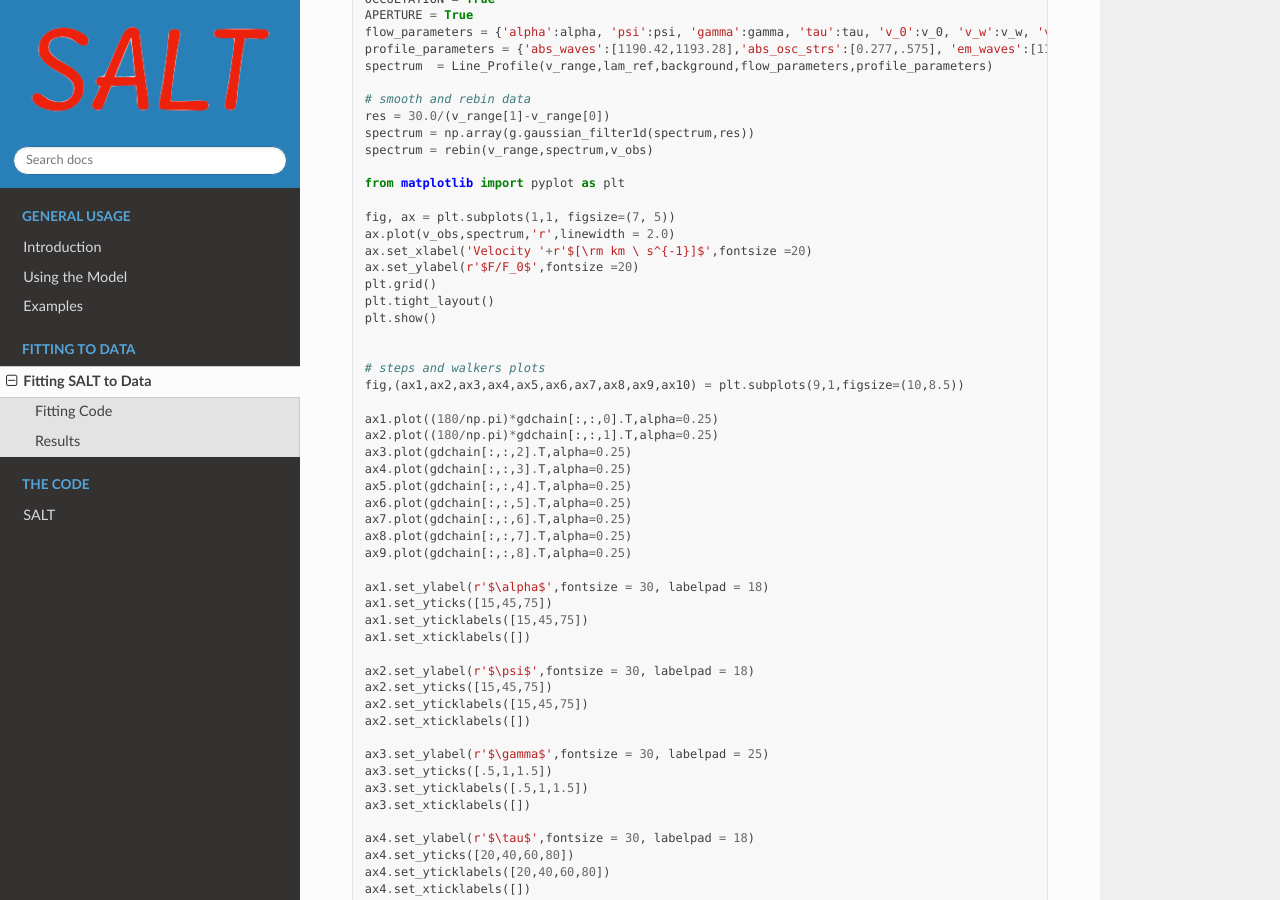
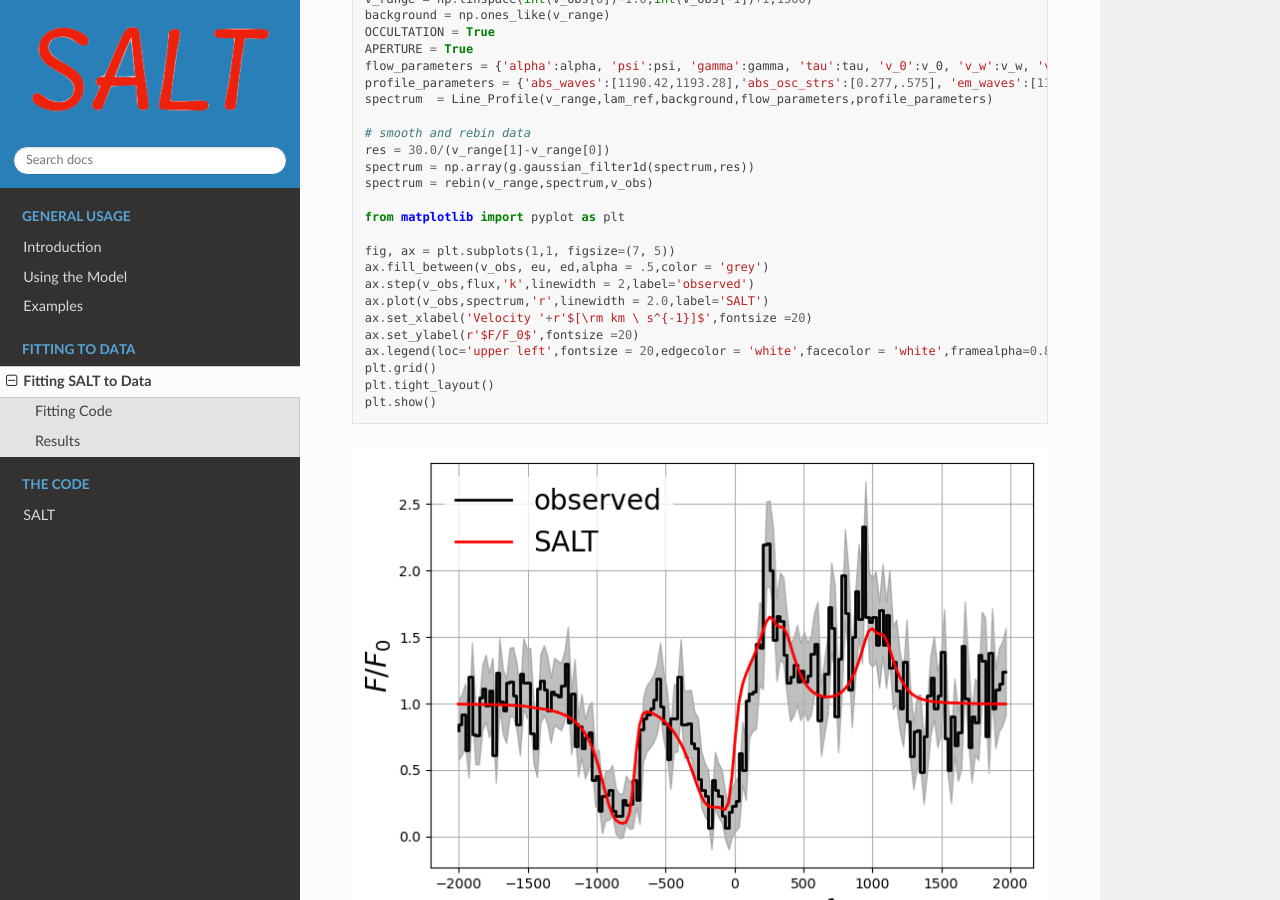
Before and after one commit to CodyCarr/SALT, a Sphinx documentation site: the page built from docs/source/fitting.rst, in a window 1280 px wide and 900 px high, scrolled down 3003 px. Built offline with Sphinx 7.4.7 and the Read the Docs theme 2.0.0, drawn with Linux system fonts in a browser that asks for light colours; some of the changed text lies outside the part shown.

Commit message:
added figure

```diff
--- a/docs/source/fitting.rst
+++ b/docs/source/fitting.rst
@@ -117,6 +117,8 @@ Here we analyize the results of the model fitting.
     v_obs = data[:,0]
     flux = data[:,1]
     error = data[:,2]
+    eu = flux+error
+    ed = flux-error
 
     # get chains
     chain = np.genfromtxt('0911_chains.txt')
@@ -173,13 +175,21 @@ Here we analyize the results of the model fitting.
     from matplotlib import pyplot as plt
 
     fig, ax = plt.subplots(1,1, figsize=(7, 5))
-    ax.plot(v_obs,spectrum,'r',linewidth = 2.0)
+    ax.fill_between(v_obs, eu, ed,alpha = .5,color = 'grey')
+    ax.step(v_obs,flux,'k',linewidth = 2,label='observed')
+    ax.plot(v_obs,spectrum,'r',linewidth = 2.0,label='SALT')
     ax.set_xlabel('Velocity '+r'$[\rm km \ s^{-1}]$',fontsize =20)
     ax.set_ylabel(r'$F/F_0$',fontsize =20)
+    ax.legend(loc='upper left',fontsize = 20,edgecolor = 'white',facecolor = 'white',framealpha=0.8)
     plt.grid()
     plt.tight_layout()
     plt.show()
 
+.. image:: ../../images/res1.png
+  :width: 700
+  :alt: result one
+
+.. code-block:: python
 
     # steps and walkers plots
     fig,(ax1,ax2,ax3,ax4,ax5,ax6,ax7,ax8,ax9,ax10) = plt.subplots(9,1,figsize=(10,8.5))
--- a/docs/source/general_usage.rst
+++ b/docs/source/general_usage.rst
@@ -22,7 +22,7 @@ The SALT model represents a solution to the radiation transfer of resonant photo
 Free Parameters
 ***************
 
-.. list-table:: SALT Parameters
+.. list-table::
    :widths: 25 80 25
    :header-rows: 1
 
--- a/docs/source/plots.py
+++ b/docs/source/plots.py
@@ -1,7 +1,7 @@
 import numpy as np
 import scipy.ndimage.filters as g
+from scipy import interpolate
 from matplotlib import pyplot as plt
-from scipy import interpolate
 import sys
 sys.path.insert(0, '/Users/codycarr/Desktop/repository/SALT/python/')
 from SALT2022_LineProfile import Line_Profile
@@ -11,15 +11,20 @@ def rebin(x,y,xnew):
    ynew = f(xnew)
    return ynew
 
+# get data
+data = np.loadtxt('../../1244+0216.txt')
+v_obs = data[:,0]
+flux = data[:,1]
+error = data[:,2]
+eu = flux+error
+ed = flux-error
+
+# get chains
 chain = np.genfromtxt('chain_pars.txt')
 ndim, nwalkers, steps = 10, 50, 3000
 chain = np.reshape(chain,(nwalkers,steps,ndim))
 
-likelihood = np.genfromtxt('max_likelihood_pars.txt')
-likelihood = likelihood.ravel()
-
-best_fit_index = np.where(likelihood == max(likelihood))[0][0]
-
+# collect chains
 alpha_chain = chain[:,:,0]
 psi_chain = chain[:,:,1]
 gamma_chain = chain[:,:,2]
@@ -31,58 +36,50 @@ k_chain = 10.0**chain[:,:,7]
 delta_chain = chain[:,:,8]+chain[:,:,2]+2.0
 v_ap_chain = chain[:,:,9]
 
-alpha_array = np.array(alpha_chain.ravel())
-psi_array = np.array(psi_chain.ravel())
-gamma_array = np.array(gamma_chain.ravel())
-tau_array = np.array(tau_chain.ravel())
-v_0_array = np.array(v_0_chain.ravel())
-v_w_array = np.array(v_w_chain.ravel())
-f_c_array = np.array(f_c_chain.ravel())
-k_array = np.array(k_chain.ravel())
-delta_array = np.array(delta_chain.ravel())
-v_ap_array = np.array(v_ap_chain.ravel())
+# convert chains to arrays
+alpha_arr = np.array(alpha_chain.ravel())
+psi_arr = np.array(psi_chain.ravel())
+gamma_arr = np.array(gamma_chain.ravel())
+tau_arr = np.array(tau_chain.ravel())
+v_0_arr = np.array(v_0_chain.ravel())
+v_w_arr = np.array(v_w_chain.ravel())
+f_c_arr = np.array(f_c_chain.ravel())
+k_arr = np.array(k_chain.ravel())
+delta_arr = np.array(delta_chain.ravel())
+v_ap_arr = np.array(v_ap_chain.ravel())
 
-best_fit = [alpha_array[best_fit_index],psi_array[best_fit_index],gamma_array[best_fit_index],tau_array[best_fit_index],v_0_array[best_fit_index],v_w_array[best_fit_index],f_c_array[best_fit_index],k_array[best_fit_index],delta_array[best_fit_index],v_ap_array[best_fit_index]]
+# find best fit from likelihood samples
+likelihood = np.genfromtxt('max_likelihood_pars.txt').ravel()
+bf_ind = np.where(likelihood == max(likelihood))[0][0]
+best_fit = [alpha_arr[bf_ind],psi_arr[bf_ind],gamma_arr[bf_ind],tau_arr[bf_ind],v_0_arr[bf_ind],v_w_arr[bf_ind],f_c_arr[bf_ind],k_arr[bf_ind],delta_arr[bf_ind],v_ap_arr[bf_ind]]
 
-# best fit plot
+# best fit SALT parameters
+alpha,psi,gamma,tau,v_0,v_w,f_c,k,delta,v_ap = best_fit
 
-alpha = best_fit[0]
-psi = best_fit[1]
-gamma = best_fit[2]
-tau = best_fit[3]
-v_0 = best_fit[4]
-v_w = best_fit[5]
-f_c = best_fit[6]
-k = best_fit[7]
-delta = best_fit[8]
-v_ap = best_fit[9]
-
-data = np.loadtxt('../../1244+0216.txt')
-v_obs = data[:,0]
-flux = data[:,1]
-error = data[:,2]
-
+# compute SALT
 lam_ref = 1193.28
 v_range = np.linspace(int(v_obs[0])-1.0,int(v_obs[-1])+1,1500)
-res = 25.0/(v_range[1]-v_range[0])
 background = np.ones_like(v_range)
 OCCULTATION = True
 APERTURE = True
 flow_parameters = {'alpha':alpha, 'psi':psi, 'gamma':gamma, 'tau':tau, 'v_0':v_0, 'v_w':v_w, 'v_ap':v_ap, 'f_c':f_c, 'k':k, 'delta':delta}
-print(flow_parameters)
 profile_parameters = {'abs_waves':[1190.42,1193.28],'abs_osc_strs':[0.277,.575], 'em_waves':[1190.42,1190.42,1193.28,1193.28],'em_osc_strs':[0.277,0.277,0.575,0.575],'res':[True,False,True,False],'fluor':[False,True,False,True],'p_r':[.1592,.1592,.6577,.6577],'p_f':[.8408,.8408,.3423,.3423],'final_waves':[1190.42,1194.5,1193.28,1197.39],'line_num':[2,2], 'v_obs':v_range,'lam_ref':lam_ref, 'APERTURE':APERTURE,'OCCULTATION':OCCULTATION}
+spectrum  = Line_Profile(v_range,lam_ref,background,flow_parameters,profile_parameters)
 
-spectrum = Line_Profile(v_range,lam_ref,background,flow_parameters,profile_parameters)
+# smooth and rebin data
+res = 30.0/(v_range[1]-v_range[0])
 spectrum = np.array(g.gaussian_filter1d(spectrum,res))
 spectrum = rebin(v_range,spectrum,v_obs)
 
 from matplotlib import pyplot as plt
 
 fig, ax = plt.subplots(1,1, figsize=(7, 5))
-ax.step(v_obs,flux,'k',linewidth = 1.0)
-ax.plot(v_obs,spectrum,'r',linewidth = 2.0)
+ax.fill_between(v_obs, eu, ed,alpha = .5,color = 'grey')
+ax.step(v_obs,flux,'k',linewidth = 2,label='observed')
+ax.plot(v_obs,spectrum,'r',linewidth = 2.0,label='SALT')
 ax.set_xlabel('Velocity '+r'$[\rm km \ s^{-1}]$',fontsize =20)
 ax.set_ylabel(r'$F/F_0$',fontsize =20)
+ax.legend(loc='upper left',fontsize = 20,edgecolor = 'white',facecolor = 'white',framealpha=0.8)
 plt.grid()
 plt.tight_layout()
 plt.show()
```
Also changed, not shown: other parts of docs/source/fitting.rst (+1 -1 lines), images/res1.png (added), 9 other files.
